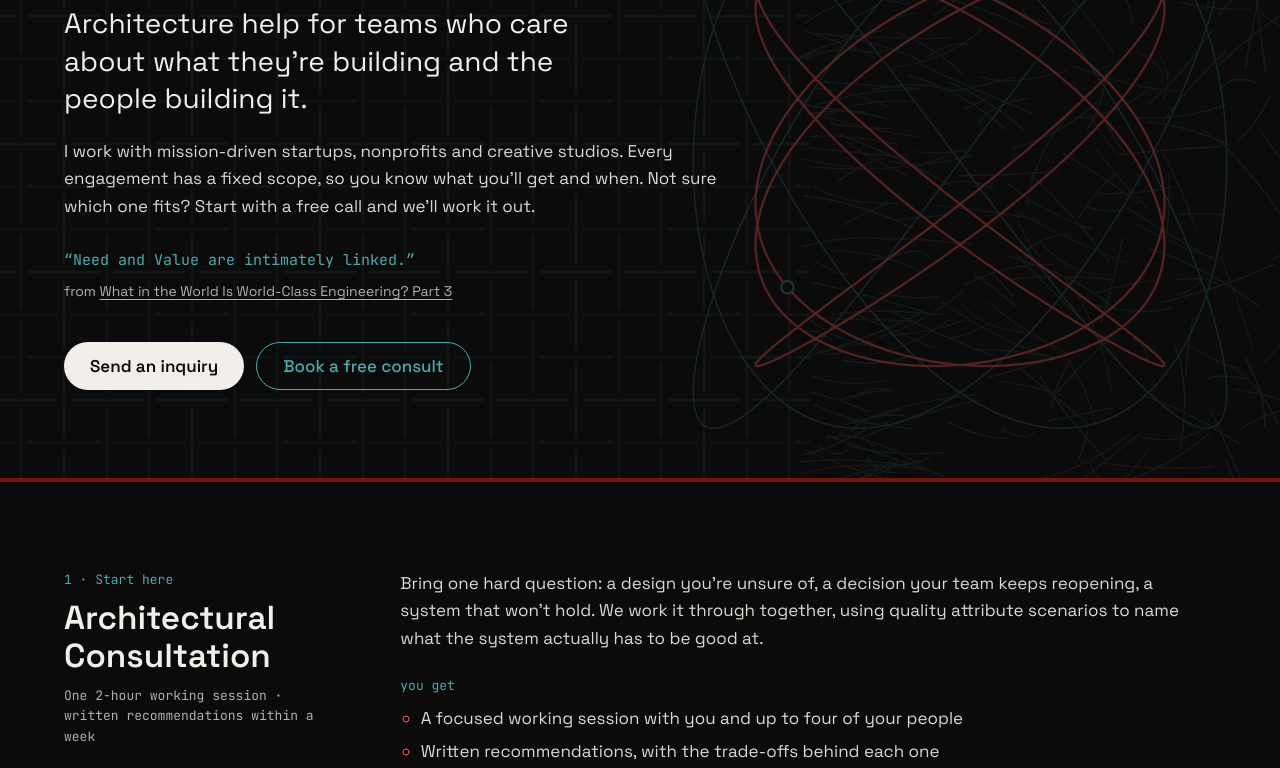
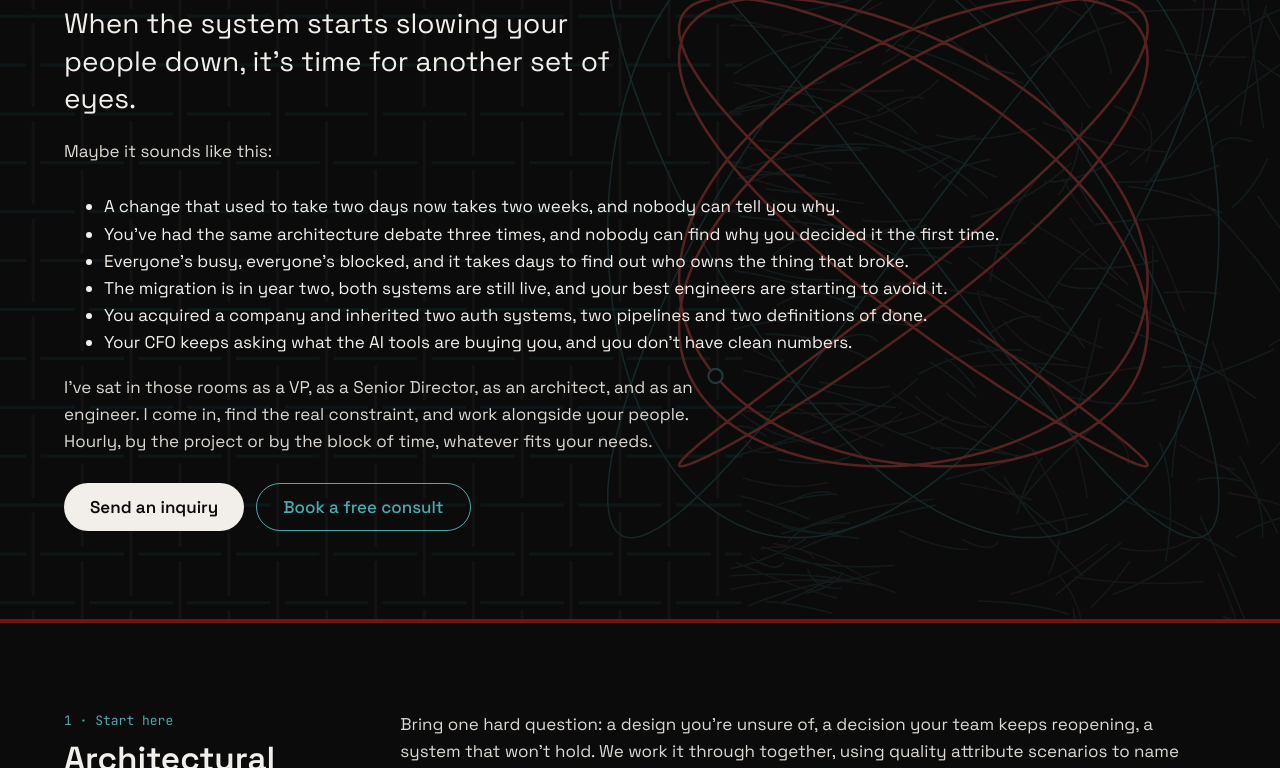
Before and after one commit to jdcarlston/jdcarlston.com, an Eleventy site: page consulting.njk in a window 1280 px wide. Shown: the part 232-1000 px from the top of the page. Built offline with nearby package versions, Linux system fonts and the light colour scheme; Eleventy itself is replaced by a stand-in of ours; files that its build step writes are made by us from their sources.

Commit message:
Consulting: pain points in clients' own words

```diff
--- a/consulting.njk
+++ b/consulting.njk
@@ -2,7 +2,7 @@
 layout: base.njk
 permalink: /consulting/
 title: Consulting
-description: Architecture and engineering consulting from JD Carlston, for mission-driven startups, nonprofits and creative studios. Fixed-scope packages, from a two-hour consultation to a legacy migration plan.
+description: Architecture and engineering consulting from JD Carlston, hourly, by scope or by the block, from a two-hour consultation to a legacy migration plan.
 ---
 <section class="art-top">
   {% set faint = true %}{% include "hero-art.njk" %}
@@ -10,12 +10,17 @@ description: Architecture and engineering consulting from JD Carlston, for missi
   <div class="sechead">
     <h1 class="h1--page">Consulting</h1>
   </div>
-  <p class="lede consult-lede">Architecture help for teams who care about what they're building and the people building it.</p>
-  <p class="intro">I work with mission-driven startups, nonprofits and creative studios. Every engagement has a fixed scope, so you know what you'll get and when. Not sure which one fits? Start with a free call and we'll work it out.</p>
-  {% set quote = "Need and Value are intimately linked." %}
-  {% set from = "what-in-the-world-is-world-class-engineering-part-3" %}
-  {% set fromTitle = "What in the World Is World-Class Engineering? Part 3" %}
-  {% include "epigraph.njk" %}
+  <p class="lede consult-lede">When the system starts slowing your people down, it's time for another set of eyes.</p>
+  <p class="intro">Maybe it sounds like this:</p>
+  <ul class="pains">
+    <li>A change that used to take two days now takes two weeks, and nobody can tell you why.</li>
+    <li>You’ve had the same architecture debate three times, and nobody can find why you decided it the first time.</li>
+    <li>Everyone’s busy, everyone’s blocked, and it takes days to find out who owns the thing that broke.</li>
+    <li>The migration is in year two, both systems are still live, and your best engineers are starting to avoid it.</li>
+    <li>You acquired a company and inherited two auth systems, two pipelines and two definitions of done.</li>
+    <li>Your CFO keeps asking what the AI tools are buying you, and you don’t have clean numbers.</li>
+  </ul>
+  <p class="intro">I’ve sat in those rooms as a VP, as a Senior Director, as an architect, and as an engineer. I come in, find the real constraint, and work alongside your people. Hourly, by the project or by the block of time, whatever fits your needs.</p>
   <div class="actions">
     <a class="btn btn--solid" href="#inquire">Send an inquiry</a>
     <a class="btn btn--line" href="{{ consulting.calendly }}">Book a free consult</a>
```
